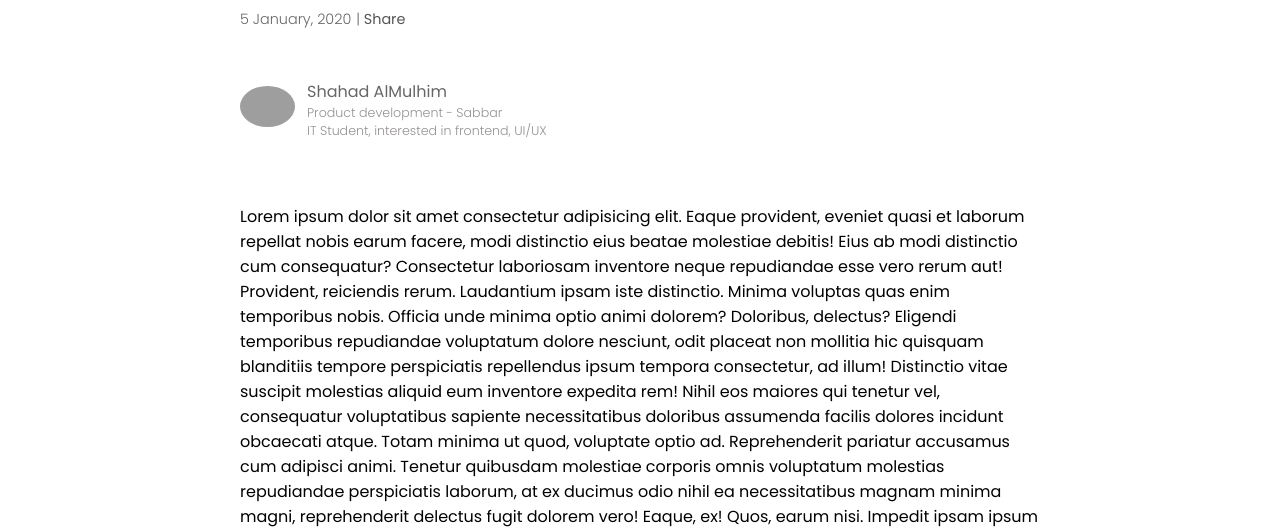
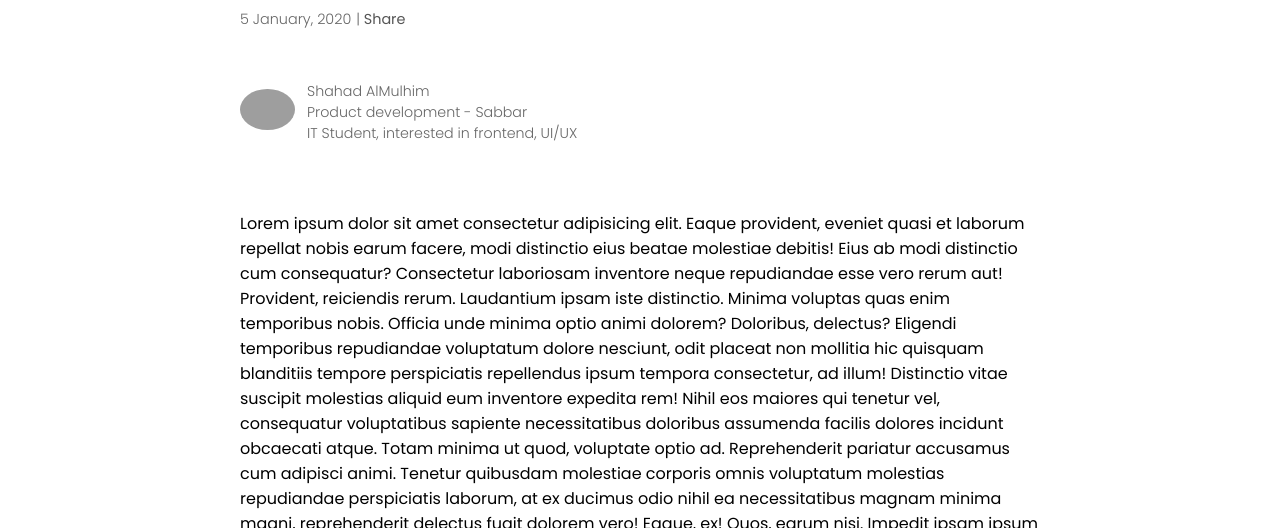
Before and after one commit to ShahadAlMulhim/Personal-Blog-Website, a plain HTML site: page Blog-Pages/Article.html in a window 1280 px wide. Shown: the part 272-800 px from the top of the page. Drawn offline with Linux system fonts and the light colour scheme; grey boxes are pictures that could not be loaded.

```diff
--- a/Blog-Pages/Article.html
+++ b/Blog-Pages/Article.html
@@ -50,7 +50,7 @@
                                     </a>
                                     <div class="author-info">
                                         <h4>
-                                            <b class="author-name">Shahad AlMulhim</b>
+                                            Shahad AlMulhim
                                             <br>
                                             Product development - Sabbar
                                             <br>
--- a/CSS/Article.css
+++ b/CSS/Article.css
@@ -70,6 +70,9 @@
     flex-wrap: wrap;
     margin: 0;
     padding: 0;
+    font-size: 0.89rem;
+    color: rgba(0,0,0,.6);
+    font-weight: 200;
 }
 
 
@@ -92,7 +95,7 @@
 .author-name {
     font-size: 1rem;
     color: rgba(0,0,0,.6);
-    font-weight: 400;
+    font-weight: 200;
 }
 
 
@@ -132,13 +135,6 @@
 }
 
 
-/* .twitter-link::after {
-    content: "/";
-    color: #b2b2b2;
-    margin: 0 2px;
-} */
-
-
 @media screen and (min-width:320px) and (max-width:600px) {
     .main {
         margin: 11.25rem 1rem 0 1rem;
@@ -166,10 +162,10 @@
     .social-media-share {
         font-size: 0.84rem;
         margin-top: 0.7rem;
+    }
 }
 
-
-@media (min-width:600px) and (max-width:1024px) {
+@media screen and (min-width:600px) and (max-width:1024px) {
     .main {
         margin: 11.25rem 1rem 53rem 1rem;
     }
```
